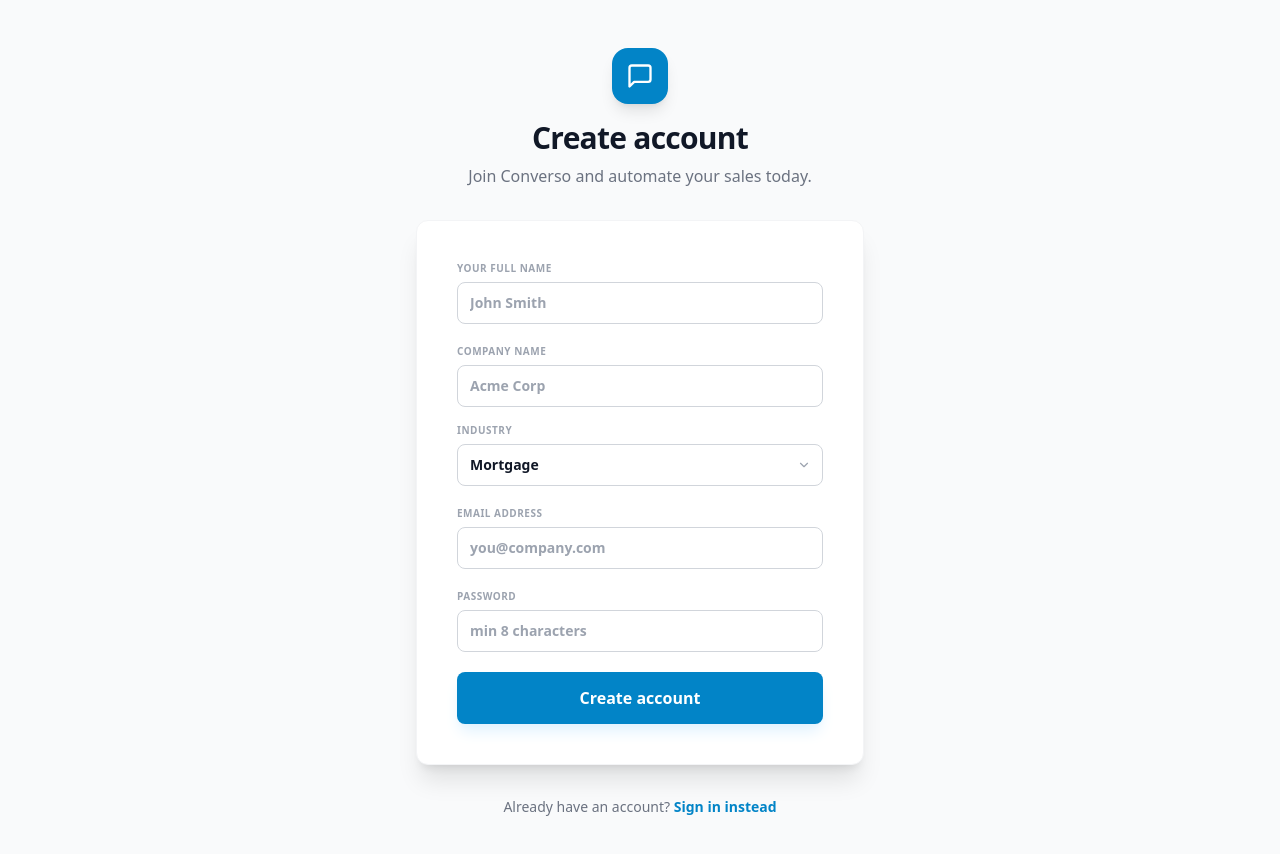
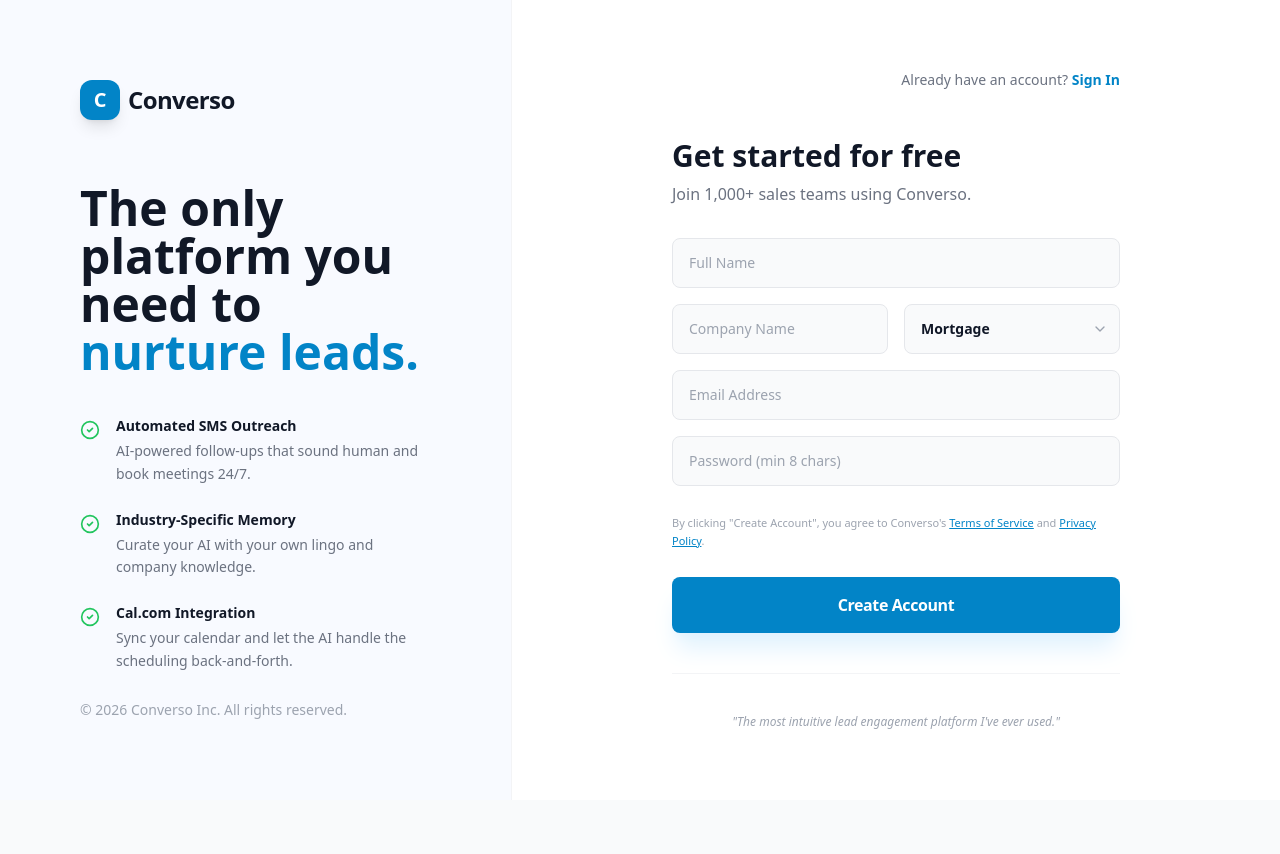
Before and after one commit to vselvaraj6/converso, a Next.js app in the folder frontend/: page /register in a window 1280 px wide. Shown: the top 854 px of the page. After the commit the page ends 800 px from the top, so only its background shows below. Built offline with nearby package versions, Linux system fonts and the light colour scheme.

Commit message:
style: redesign auth pages with sleek split-screen layout inspired by Zoho

```diff
--- a/frontend/app/login/page.tsx
+++ b/frontend/app/login/page.tsx
@@ -3,7 +3,7 @@
 import { useRouter } from 'next/navigation'
 import Link from 'next/link'
 import { login } from '@/lib/api'
-import { MessageSquare, AlertCircle } from 'lucide-react'
+import { MessageSquare, AlertCircle, CheckCircle2 } from 'lucide-react'
 
 export default function LoginPage() {
   const router = useRouter()
@@ -28,30 +28,74 @@
   }
 
   return (
-    <div className="min-h-screen flex items-center justify-center bg-gray-50 px-4">
-      <div className="w-full max-w-md">
-        <div className="text-center mb-8">
-          <div className="inline-flex items-center justify-center w-14 h-14 rounded-2xl bg-brand-600 text-white mb-4 shadow-lg shadow-brand-200">
-            <MessageSquare size={28} />
+    <div className="min-h-screen flex flex-col md:flex-row bg-white">
+      {/* Left Column: Branding & Value Prop */}
+      <div className="hidden lg:flex flex-col justify-between w-[40%] bg-[#f8faff] p-12 xl:p-20 border-r border-gray-100">
+        <div>
+          <Link href="/" className="flex items-center gap-2 mb-16">
+            <div className="w-10 h-10 rounded-xl bg-brand-600 flex items-center justify-center shadow-lg shadow-brand-200 text-white font-bold text-xl">
+              C
             </div>
-          <h1 className="text-3xl font-extrabold text-gray-900 tracking-tight">Converso</h1>
-          <p className="text-gray-500 mt-2 font-medium">Welcome back! Sign in to your account.</p>
+            <span className="text-2xl font-black text-gray-900 tracking-tight">Converso</span>
+          </Link>
+
+          <div className="space-y-10">
+            <h1 className="text-4xl xl:text-5xl font-extrabold text-gray-900 leading-[1.1]">
+              Manage your leads <span className="text-brand-600">with ease.</span>
+            </h1>
+
+            <div className="space-y-6">
+              <FeatureItem title="Smart Dashboards" desc="Track every interaction and sentiment shift in real-time." />
+              <FeatureItem title="Instant Notifications" desc="Never miss a lead response with automated alerts." />
+              <FeatureItem title="Team Collaboration" desc="Assign leads and manage schedules across your entire team." />
+            </div>
+          </div>
         </div>
 
-        <div className="card p-6 md:p-10 shadow-xl border-gray-100">
-          <form onSubmit={handleSubmit} className="space-y-6">
+        <div className="text-sm text-gray-400 font-medium">
+          © 2026 Converso Inc. All rights reserved.
+        </div>
+      </div>
+
+      {/* Right Column: Login Form */}
+      <div className="flex-1 flex flex-col justify-center py-12 px-6 sm:px-12 lg:px-20 xl:px-32">
+        <div className="max-w-md w-full mx-auto">
+          <div className="flex justify-end mb-12">
+            <p className="text-sm text-gray-500 font-medium">
+              Don't have an account?{' '}
+              <Link href="/register" className="text-brand-600 font-bold hover:underline">
+                Sign Up
+              </Link>
+            </p>
+          </div>
+
+          <div className="mb-10 lg:hidden">
+             <div className="flex items-center gap-2 mb-6">
+              <div className="w-8 h-8 rounded-lg bg-brand-600 flex items-center justify-center text-white font-bold">C</div>
+              <span className="text-xl font-bold">Converso</span>
+            </div>
+            <h2 className="text-3xl font-bold text-gray-900">Sign in to Converso</h2>
+          </div>
+
+          <div className="mb-8 hidden lg:block">
+            <h2 className="text-3xl font-bold text-gray-900 mb-2">Welcome back</h2>
+            <p className="text-gray-500 font-medium">Please enter your details to sign in.</p>
+          </div>
+
+          <form onSubmit={handleSubmit} className="space-y-5">
             {error && (
-              <div className="bg-red-50 border border-red-100 text-red-600 rounded-xl px-4 py-3 text-sm font-medium flex items-center gap-2">
+              <div className="bg-red-50 border border-red-100 text-red-600 rounded-xl px-4 py-3 text-sm font-bold flex items-center gap-2">
                 <AlertCircle size={16} /> {error}
               </div>
             )}
 
+            <div className="space-y-4">
               <div>
-              <label className="block text-[10px] font-bold text-gray-400 uppercase tracking-wider mb-1.5 text-left">Email Address</label>
+                <label className="block text-[10px] font-bold text-gray-400 uppercase tracking-wider mb-1.5 ml-1">Email Address</label>
                 <input
                   type="email"
-                className="input py-3 font-bold"
-                placeholder="you@company.com"
+                  className="input py-3.5 px-4 bg-gray-50 border-gray-200 focus:bg-white font-medium"
+                  placeholder="name@company.com"
                   value={email}
                   onChange={e => setEmail(e.target.value)}
                   required
@@ -59,24 +103,25 @@
               </div>
 
               <div>
-              <div className="flex items-center justify-between mb-1.5">
-                <label className="block text-[10px] font-bold text-gray-400 uppercase tracking-wider text-left">Password</label>
+                <div className="flex items-center justify-between mb-1.5 px-1">
+                  <label className="block text-[10px] font-bold text-gray-400 uppercase tracking-wider">Password</label>
                   <button
                     type="button"
                     onClick={() => setShowForgotMsg(true)}
-                  className="text-[10px] font-bold text-brand-600 hover:text-brand-700 uppercase"
+                    className="text-[10px] font-bold text-brand-600 hover:text-brand-700 uppercase tracking-tight"
                   >
-                  Forgot password?
+                    Forgot Password?
                   </button>
                 </div>
                 <input
                   type="password"
-                className="input py-3 font-bold"
+                  className="input py-3.5 px-4 bg-gray-50 border-gray-200 focus:bg-white font-medium"
                   placeholder="••••••••"
                   value={password}
                   onChange={e => setPassword(e.target.value)}
                   required
                 />
+              </div>
             </div>
 
             {showForgotMsg && (
@@ -87,23 +132,34 @@
 
             <button
               type="submit"
-              className="btn-primary w-full py-3.5 text-base shadow-lg shadow-brand-100 font-bold"
+              className="btn-primary w-full py-4 text-base shadow-xl shadow-brand-100 font-bold tracking-tight transition-all active:scale-[0.99] mt-2"
               disabled={loading}
             >
-              {loading ? 'Signing in…' : 'Sign in'}
+              {loading ? 'Authenticating…' : 'Sign In'}
             </button>
           </form>
+
+          <div className="mt-10 pt-10 border-t border-gray-100">
+            <p className="text-xs text-gray-400 text-center font-medium italic">
+              "Finally, a CRM that doesn't feel like a chore to use every day."
+            </p>
           </div>
-
-        <div className="mt-8 text-center">
-          <p className="text-sm text-gray-500 font-medium">
-            Don't have an account?{' '}
-            <Link href="/register" className="text-brand-600 font-bold hover:underline">
-              Create one for free
-            </Link>
-          </p>
         </div>
       </div>
     </div>
   )
 }
+
+function FeatureItem({ title, desc }: { title: string; desc: string }) {
+  return (
+    <div className="flex gap-4">
+      <div className="mt-1">
+        <CheckCircle2 size={20} className="text-brand-500" />
+      </div>
+      <div>
+        <h3 className="font-bold text-gray-900 text-sm mb-1">{title}</h3>
+        <p className="text-sm text-gray-500 font-medium leading-relaxed">{desc}</p>
+      </div>
+    </div>
+  )
+}
--- a/frontend/app/register/page.tsx
+++ b/frontend/app/register/page.tsx
@@ -3,7 +3,8 @@
 import { useRouter } from 'next/navigation'
 import Link from 'next/link'
 import { register } from '@/lib/api'
-import { MessageSquare, AlertCircle, ChevronDown } from 'lucide-react'
+import { MessageSquare, AlertCircle, CheckCircle2, ChevronDown } from 'lucide-react'
+import clsx from 'clsx'
 
 const INDUSTRIES = ["Mortgage", "Real Estate", "Insurance", "SaaS / Software", "Solar Energy"]
 
@@ -32,51 +33,89 @@
   }
 
   return (
-    <div className="min-h-screen flex items-center justify-center bg-gray-50 px-4 py-12">
-      <div className="w-full max-w-md">
-        <div className="text-center mb-8">
-          <div className="inline-flex items-center justify-center w-14 h-14 rounded-2xl bg-brand-600 text-white mb-4 shadow-lg shadow-brand-200">
-            <MessageSquare size={28} />
+    <div className="min-h-screen flex flex-col md:flex-row bg-white">
+      {/* Left Column: Branding & Value Prop */}
+      <div className="hidden lg:flex flex-col justify-between w-[40%] bg-[#f8faff] p-12 xl:p-20 border-r border-gray-100">
+        <div>
+          <Link href="/" className="flex items-center gap-2 mb-16">
+            <div className="w-10 h-10 rounded-xl bg-brand-600 flex items-center justify-center shadow-lg shadow-brand-200 text-white font-bold text-xl">
+              C
             </div>
-          <h1 className="text-3xl font-extrabold text-gray-900 tracking-tight">Create account</h1>
-          <p className="text-gray-500 mt-2 font-medium">Join Converso and automate your sales today.</p>
+            <span className="text-2xl font-black text-gray-900 tracking-tight">Converso</span>
+          </Link>
+
+          <div className="space-y-10">
+            <h1 className="text-4xl xl:text-5xl font-extrabold text-gray-900 leading-[1.1]">
+              The only platform you need to <span className="text-brand-600">nurture leads.</span>
+            </h1>
+
+            <div className="space-y-6">
+              <FeatureItem title="Automated SMS Outreach" desc="AI-powered follow-ups that sound human and book meetings 24/7." />
+              <FeatureItem title="Industry-Specific Memory" desc="Curate your AI with your own lingo and company knowledge." />
+              <FeatureItem title="Cal.com Integration" desc="Sync your calendar and let the AI handle the scheduling back-and-forth." />
+            </div>
+          </div>
         </div>
 
-        <div className="card p-6 md:p-10 shadow-xl border-gray-100">
+        <div className="text-sm text-gray-400 font-medium">
+          © 2026 Converso Inc. All rights reserved.
+        </div>
+      </div>
+
+      {/* Right Column: Sign Up Form */}
+      <div className="flex-1 flex flex-col justify-center py-12 px-6 sm:px-12 lg:px-20 xl:px-32">
+        <div className="max-w-md w-full mx-auto">
+          <div className="flex justify-end mb-12">
+            <p className="text-sm text-gray-500 font-medium">
+              Already have an account?{' '}
+              <Link href="/login" className="text-brand-600 font-bold hover:underline">
+                Sign In
+              </Link>
+            </p>
+          </div>
+
+          <div className="mb-10 lg:hidden">
+             <div className="flex items-center gap-2 mb-6">
+              <div className="w-8 h-8 rounded-lg bg-brand-600 flex items-center justify-center text-white font-bold">C</div>
+              <span className="text-xl font-bold">Converso</span>
+            </div>
+            <h2 className="text-3xl font-bold text-gray-900">Start your free trial</h2>
+          </div>
+
+          <div className="mb-8 hidden lg:block">
+            <h2 className="text-3xl font-bold text-gray-900 mb-2">Get started for free</h2>
+            <p className="text-gray-500 font-medium">Join 1,000+ sales teams using Converso.</p>
+          </div>
+
           <form onSubmit={handleSubmit} className="space-y-5">
             {error && (
-              <div className="bg-red-50 border border-red-100 text-red-600 rounded-xl px-4 py-3 text-sm font-medium flex items-center gap-2">
+              <div className="bg-red-50 border border-red-100 text-red-600 rounded-xl px-4 py-3 text-sm font-bold flex items-center gap-2 animate-shake">
                 <AlertCircle size={16} /> {error}
               </div>
             )}
 
+            <div className="space-y-4">
               <div>
-              <label className="block text-[10px] font-bold text-gray-400 uppercase tracking-wider mb-1.5 text-left">Your Full Name</label>
                 <input
-                className="input py-2.5 font-bold"
-                placeholder="John Smith"
+                  className="input py-3.5 px-4 bg-gray-50 border-gray-200 focus:bg-white font-medium"
+                  placeholder="Full Name"
                   value={form.name}
                   onChange={set('name')}
                   required
                 />
               </div>
 
-            <div className="grid grid-cols-1 gap-4">
-              <div>
-                <label className="block text-[10px] font-bold text-gray-400 uppercase tracking-wider mb-1.5 text-left">Company Name</label>
+              <div className="grid grid-cols-1 sm:grid-cols-2 gap-4">
                 <input
-                  className="input py-2.5 font-bold"
-                  placeholder="Acme Corp"
+                  className="input py-3.5 px-4 bg-gray-50 border-gray-200 focus:bg-white font-medium"
+                  placeholder="Company Name"
                   value={form.company_name}
                   onChange={set('company_name')}
                   required
                 />
-              </div>
-              <div>
-                <label className="block text-[10px] font-bold text-gray-400 uppercase tracking-wider mb-1.5 text-left">Industry</label>
                 <div className="relative">
                   <select
-                    className="input py-2.5 font-bold pr-10 appearance-none"
+                    className="input py-3.5 pl-4 pr-10 bg-gray-50 border-gray-200 focus:bg-white font-bold appearance-none cursor-pointer"
                     value={form.industry}
                     onChange={set('industry')}
                     required
@@ -85,17 +124,15 @@
                       <option key={ind} value={ind}>{ind}</option>
                     ))}
                   </select>
-                  <ChevronDown size={14} className="absolute right-3 top-1/2 -translate-y-1/2 pointer-events-none text-gray-400" />
-                </div>
+                  <ChevronDown size={16} className="absolute right-3 top-1/2 -translate-y-1/2 text-gray-400 pointer-events-none" />
                 </div>
               </div>
 
               <div>
-              <label className="block text-[10px] font-bold text-gray-400 uppercase tracking-wider mb-1.5 text-left">Email Address</label>
                 <input
                   type="email"
-                className="input py-2.5 font-bold"
-                placeholder="you@company.com"
+                  className="input py-3.5 px-4 bg-gray-50 border-gray-200 focus:bg-white font-medium"
+                  placeholder="Email Address"
                   value={form.email}
                   onChange={set('email')}
                   required
@@ -103,37 +140,52 @@
               </div>
 
               <div>
-              <label className="block text-[10px] font-bold text-gray-400 uppercase tracking-wider mb-1.5 text-left">Password</label>
                 <input
                   type="password"
-                className="input py-2.5 font-bold"
-                placeholder="min 8 characters"
+                  className="input py-3.5 px-4 bg-gray-50 border-gray-200 focus:bg-white font-medium"
+                  placeholder="Password (min 8 chars)"
                   value={form.password}
                   onChange={set('password')}
                   required
                   minLength={8}
                 />
               </div>
+            </div>
+
+            <div className="py-2 text-[11px] text-gray-400 leading-relaxed font-medium">
+              By clicking "Create Account", you agree to Converso's <span className="text-brand-600 underline cursor-pointer">Terms of Service</span> and <span className="text-brand-600 underline cursor-pointer">Privacy Policy</span>.
+            </div>
 
             <button
               type="submit"
-              className="btn-primary w-full py-3.5 text-base shadow-lg shadow-brand-100 mt-4 font-bold"
+              className="btn-primary w-full py-4 text-base shadow-xl shadow-brand-100 font-bold tracking-tight transition-all active:scale-[0.99]"
               disabled={loading}
             >
-              {loading ? 'Creating account…' : 'Create account'}
+              {loading ? 'Setting up your workspace…' : 'Create Account'}
             </button>
           </form>
+
+          <div className="mt-10 pt-10 border-t border-gray-100">
+            <p className="text-xs text-gray-400 text-center font-medium italic">
+              "The most intuitive lead engagement platform I've ever used."
+            </p>
           </div>
-
-        <div className="mt-8 text-center">
-          <p className="text-sm text-gray-500 font-medium">
-            Already have an account?{' '}
-            <Link href="/login" className="text-brand-600 font-bold hover:underline">
-              Sign in instead
-            </Link>
-          </p>
         </div>
       </div>
     </div>
   )
 }
+
+function FeatureItem({ title, desc }: { title: string; desc: string }) {
+  return (
+    <div className="flex gap-4">
+      <div className="mt-1">
+        <CheckCircle2 size={20} className="text-green-500" />
+      </div>
+      <div>
+        <h3 className="font-bold text-gray-900 text-sm mb-1">{title}</h3>
+        <p className="text-sm text-gray-500 font-medium leading-relaxed">{desc}</p>
+      </div>
+    </div>
+  )
+}
```
Lines whose indentation alone changed are shown as unchanged.
